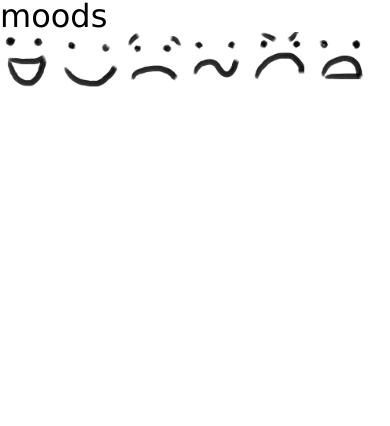
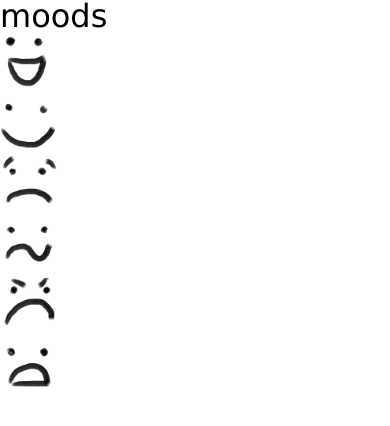
Before and after one commit to erikojebo/retrospective-moods, a website: page client/index.html in a window 390 px wide. Drawn offline with Linux system fonts and the light colour scheme.

Commit message:
tweaked the css for low-width displays

```diff
--- a/client/moods.css
+++ b/client/moods.css
@@ -80,3 +80,13 @@ img {
     background: white;
     display: none;
 }
+
+*:focus {
+    outline: none;
+}
+
+@media only screen and (max-width: 450px) {
+    ol li {
+        display: block;
+    }
+}
```
